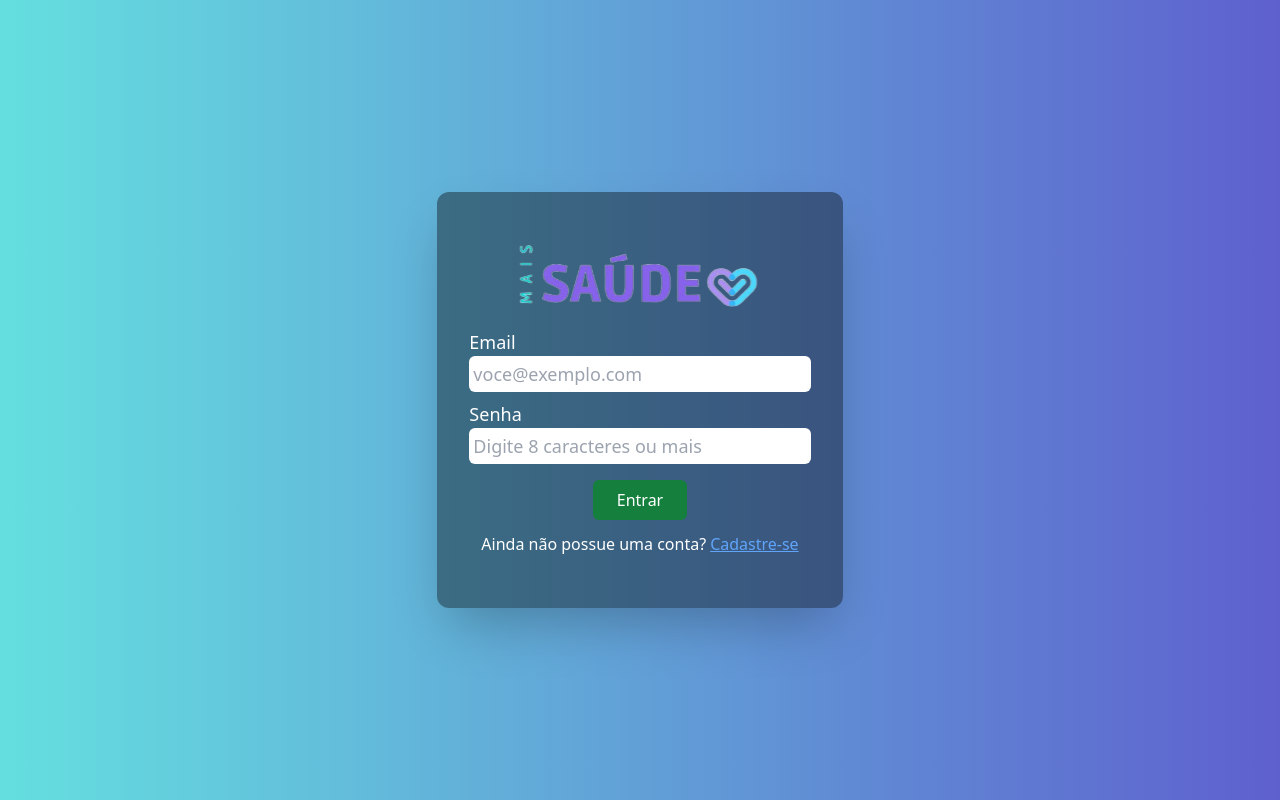
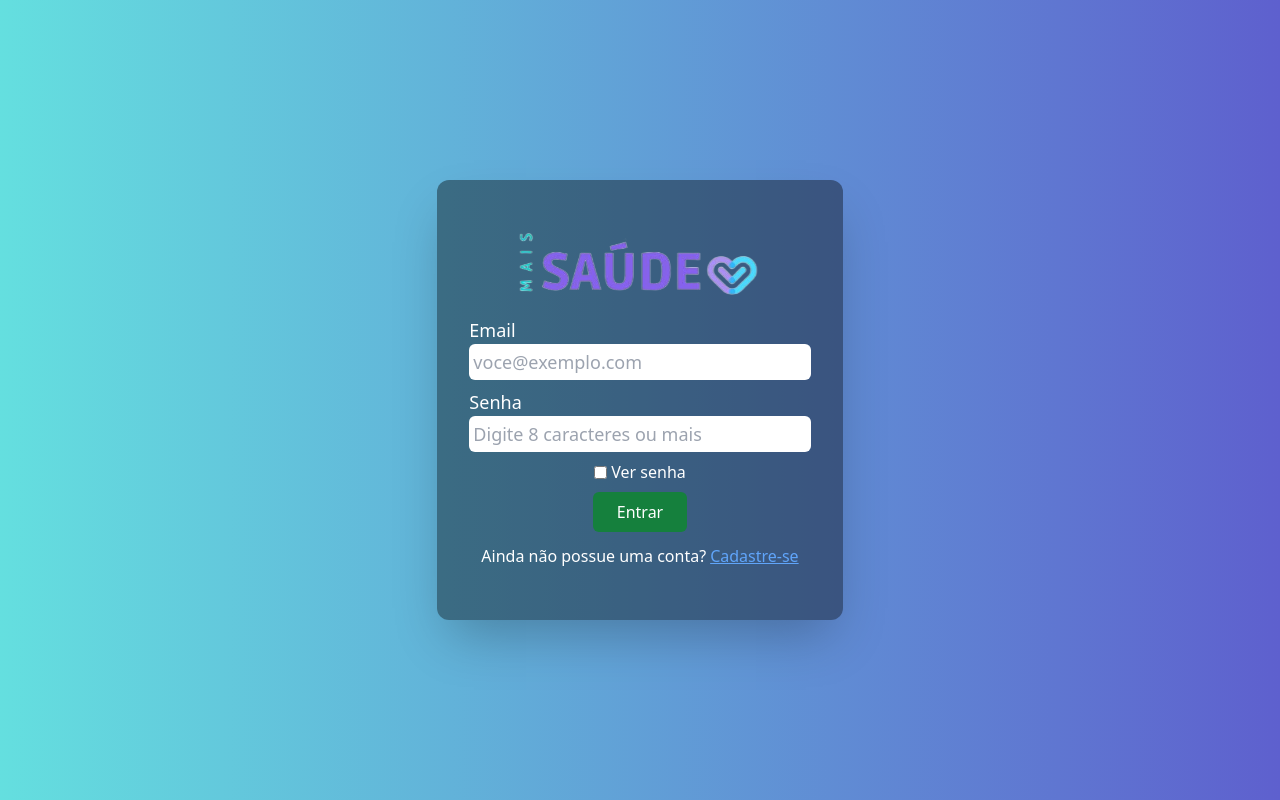
Before and after one commit to MaisSaudeGen/front-end-projeto-integrador, a React (Vite) app in the folder frontend/: page /login in a window 1280 px wide. Built offline with nearby package versions, Linux system fonts and the light colour scheme.

Commit message:
Adicionando botão de ver senha no form de login

```diff
--- a/frontend/src/App.tsx
+++ b/frontend/src/App.tsx
@@ -11,7 +11,6 @@ import { AuthProvider } from "./contexts/authProvider";
 import { ToastContainer } from "react-toastify";
 
 import 'react-toastify/dist/ReactToastify.css';
-import ListaCategorias from "./components/categorias/listaCategorias/ListaCategorias";
 import PageCategorias from "./pages/categorias/PageCategorias";
 
 function App() {
--- a/frontend/src/pages/login/Login.tsx
+++ b/frontend/src/pages/login/Login.tsx
@@ -5,10 +5,11 @@ import toastAlert from "../../utils/toastAlert";
 import { useAuth } from "../../contexts/authProvider/useAuth";
 
 export default function Login() {
+  const [verSenha, setVerSenha] = useState(false);
   const [usuarioLogin, setUsuarioLogin] = useState({ usuario: "", senha: "" });
   const navigate = useNavigate();
 
-  const auth = useAuth()
+  const auth = useAuth();
   function atualizarEstado(e: ChangeEvent<HTMLInputElement>) {
     setUsuarioLogin({
       ...usuarioLogin,
@@ -16,11 +17,14 @@ export default function Login() {
     });
   }
 
-   async function login(e: ChangeEvent<HTMLFormElement>) {
+  async function login(e: ChangeEvent<HTMLFormElement>) {
     e.preventDefault();
-    toastAlert("Carregando", "info", 500)
-    console.log(usuarioLogin, "oi")
-    const response = await auth.authenticate(usuarioLogin.usuario, usuarioLogin.senha)
+    toastAlert("Carregando", "info", 500);
+    console.log(usuarioLogin, "oi");
+    const response = await auth.authenticate(
+      usuarioLogin.usuario,
+      usuarioLogin.senha
+    );
     if (response == "200") {
       navigate("/posts");
       toastAlert("Usuário logado.", "success");
@@ -48,9 +52,13 @@ export default function Login() {
           flex flex-col items-center justify-center my-10
           "
         >
-          <img className="w-[250px] mb-4" src={loginImg} alt="Logo mais saúde." />
-          <form onSubmit={login}>
-            <div className="flex text-lg flex-col w-full mb-2">
+          <img
+            className="w-[250px] mb-4"
+            src={loginImg}
+            alt="Logo mais saúde."
+          />
+          <form onSubmit={login} className="flex flex-col gap-2">
+            <div className="flex text-lg flex-col w-full">
               <label className="text-white text-lg" htmlFor="usuario">
                 Email
               </label>
@@ -70,16 +78,13 @@ export default function Login() {
                   atualizarEstado(e)
                 }
               ></input>
-              {
-              usuarioLogin.usuario.length === 0 ||
-                (
-                  usuarioLogin.usuario.includes(".") &&
-                  usuarioLogin.usuario.includes("@")
-                ) ||
-              <span className="text-red-500 text-center pt-1">
-                Email deve incluir '.' e '@'
-              </span>
-              }
+              {usuarioLogin.usuario.length === 0 ||
+                (usuarioLogin.usuario.includes(".") &&
+                  usuarioLogin.usuario.includes("@")) || (
+                  <span className="text-red-500 text-center pt-1">
+                    Email deve incluir '.' e '@'
+                  </span>
+                )}
             </div>
 
             <div className="flex flex-col">
@@ -88,7 +93,7 @@ export default function Login() {
               </label>
               <input
                 required
-                type="password"
+                type={verSenha ? "text" : "password"}
                 id="senha"
                 name="senha"
                 placeholder="Digite 8 caracteres ou mais"
@@ -102,18 +107,23 @@ export default function Login() {
                   atualizarEstado(e)
                 }
               ></input>
-              { (usuarioLogin.senha.length > 0 && usuarioLogin.senha.length < 8 ) &&
-              <span className="text-red-500 text-center pt-1">
-                Digite no mínimo 8 caracteres.
-              </span>
-              }
             </div>
-
+            <div className="flex items-center justify-center">
+              <input
+                type="checkbox"
+                id="verSenha"
+                onChange={() => {
+                  setVerSenha(!verSenha);
+                }}
+              />
+              <label htmlFor="verSenha" className="text-white text-md pl-1">
+                Ver senha
+              </label>
+            </div>
             <div className="flex flex-col justify-center">
               <button
                 type="submit"
-
-                className=" mt-4
+                className="
                 text-md
                 self-center
                 text-white bg-green-700
```
Also changed, not shown: frontend/src/pages/categorias/PageCategorias.tsx (line endings or trailing spaces).
